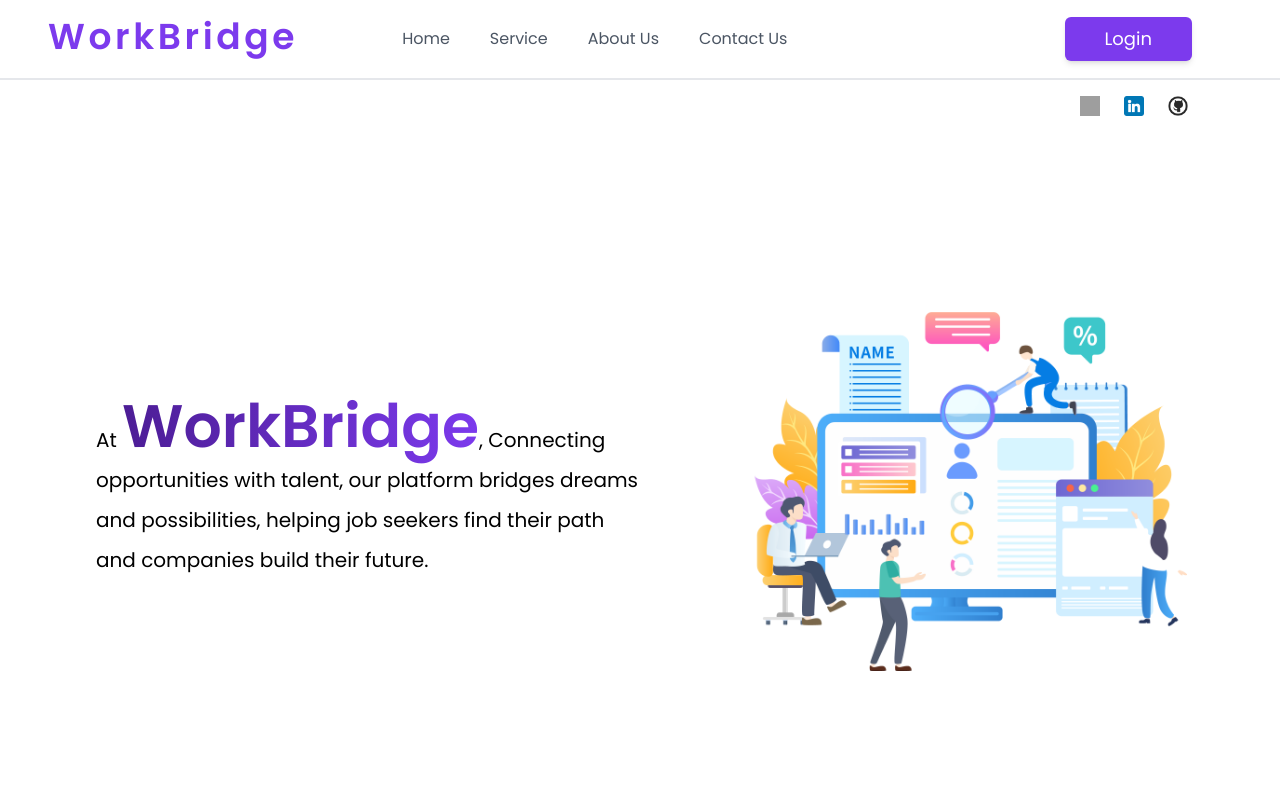
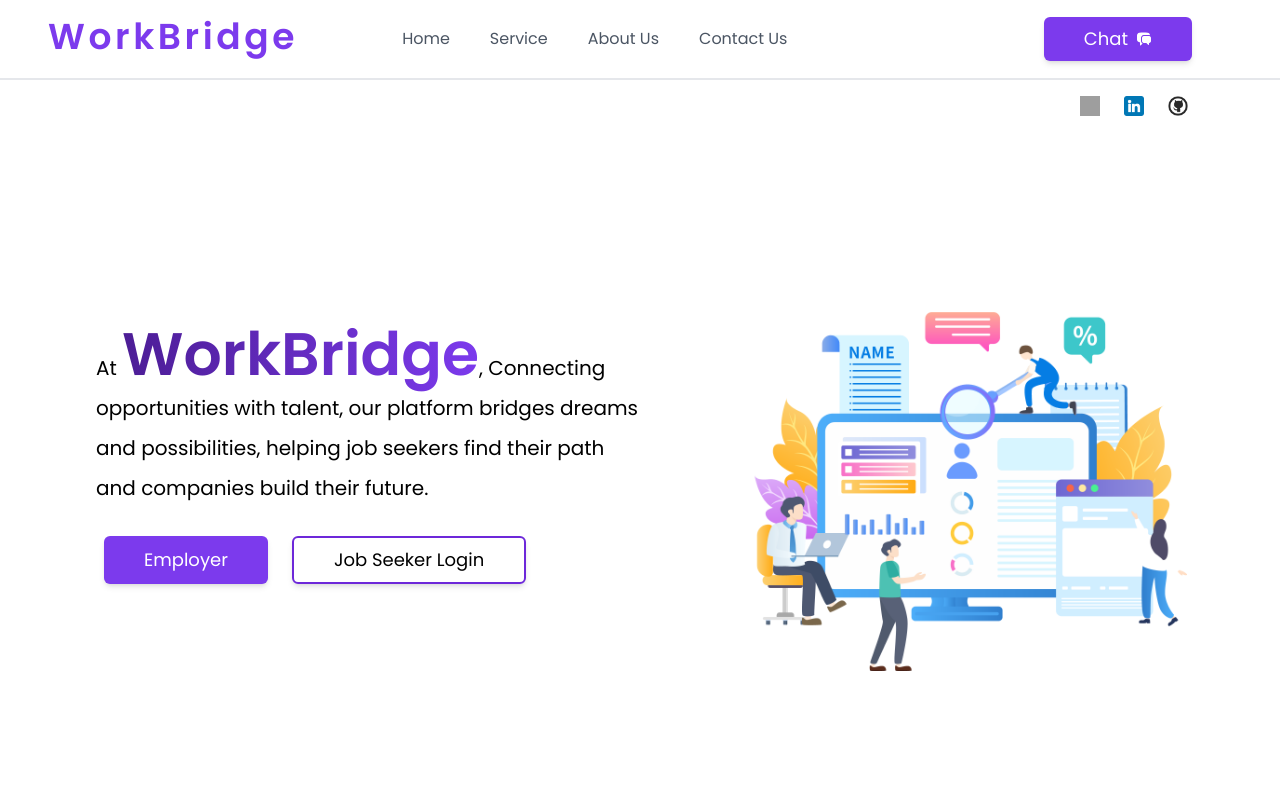
Before and after one commit to MidhunPM6/WorkBridge_Job_Portal-front-end, a React (Create React App) app: page / in a window 1280 px wide. Shown: the top 800 px of the page. Built offline with nearby package versions, Linux system fonts and the light colour scheme; grey boxes are pictures that could not be loaded.

Commit message:
Changes made in UI

```diff
--- a/src/Components/Authentication/Login.jsx
+++ b/src/Components/Authentication/Login.jsx
@@ -11,6 +11,7 @@
 
 const [error,setError]=useState('')
 
+  // Login form data
  const[loginForm,SetLoginForm]=useState({
   email:"",
   password:"",
@@ -23,7 +24,7 @@
  }
 
 
-
+  //Handler of validation
   const handleValidation=(e)=>{
     e.preventDefault();
     const errors=LoginValidation(loginForm)
@@ -33,6 +34,7 @@
 
   }
 
+  //Handler of login through axios
   const handlelogin = async (e) => {
     e.preventDefault();
     if (!handleValidation(e)) return
--- a/src/Components/Main-Page/HomeMain.jsx
+++ b/src/Components/Main-Page/HomeMain.jsx
@@ -1,17 +1,26 @@
 import React from 'react'
 import Heroimg from '../../assets/Hero-img.png'
+import { useNavigate } from 'react-router-dom'
+
 
 
 
 
 const HomeMain = () => {
+  const navigate=useNavigate()
   return (
     <>
-    <div className='flex flex-col lg:flex-row items-center lg:justify-between lg:h-[85vh]'>
-  <div className='flex flex-col mx-6 lg:mx-24 lg:w-[70vh] h-auto lg:h-96 space-y-2 font-poppins mt-20 lg:mt-20'>
-    <p className='text-lg lg:text-[20px] leading-loose mt-10 lg:mt-20'>
+    <div className='flex flex-col lg:flex-row items-center lg:justify-between lg:h-[85vh] ' id='home'>
+  <div className='flex flex-col mx-6 lg:mx-24 lg:w-[70vh] h-auto lg:h-96 space-y-2 font-poppins mt-20 lg:mt-15'>
+    <p className='text-lg lg:text-[20px] leading-loose mt-10 lg:mt-2'>
       At <span className='text-4xl lg:text-6xl font-semibold bg-gradient-to-r from-violet-900 to-violet-600 bg-clip-text text-transparent'>WorkBridge</span>, Connecting opportunities with talent, our platform bridges dreams and possibilities, helping job seekers find their path and companies build their future.
     </p>
+    <div className='lg:flex lg:flex-row flex flex-col lg:pt-5 pt-2  '>
+    <button className='text-lg lg:p-2 p-4 lg:mr-6 lg:ml-2  bg-violet-600 lg:py-2 lg:px-10 text-white rounded-md shadow-md hover:bg-violet-700 '>Employer</button>
+    <button onClick={()=>navigate('/login')} className='text-lg lg:p-2 p-4 lg:py-2 lg:px-10  lg:mt-0 mt-2 border-2 border-violet-700 rounded-md shadow-md hover:bg-gray-100'>Job Seeker Login</button>
+    </div>
+
+
   </div>
   <div className='flex mt-10 lg:mt-12 lg:mr-20'>
     <img src={Heroimg} alt="" className='w-[80vw] lg:w-[60vh]' />
--- a/src/Components/Main-Page/NavBar.js
+++ /dev/null
@@ -1,58 +0,0 @@
-import React from "react";
-import { useNavigate } from "react-router-dom";
-
-import { NavHashLink } from 'react-router-hash-link';
-
-
-const NavBar = () => {
-  const navigate = useNavigate()
-
-
-
-
-  return (
-    <>
-      <div className="flex flex-col lg:flex-row justify-between items-center p-6 border-b-2 border-gray-200 h-auto lg:h-20">
-  <div className="flex flex-col lg:flex-row items-center w-full lg:w-auto">
-    <h1 className="text-3xl lg:text-4xl font-poppins font-semibold text-violet-600 m-6 mb-2 lg:mb-7 tracking-[.1em]">
-      WorkBridge
-    </h1>
-
-    <div className="hidden lg:flex space-x-10 ml-0 lg:ml-20 font-poppins mt-4 lg:mt-0 text-gray-600">
-      <button className="text-md hover:text-violet-600">Home</button>
-      <NavHashLink to="#service" className="text-md hover:text-violet-600 place-content-center" smooth>Service</NavHashLink>
-      <NavHashLink to="#about" className="text-md hover:text-violet-600 place-content-center" smooth>About Us</NavHashLink>
-      <NavHashLink to="#contact" className="text-md hover:text-violet-600 place-content-center" smooth>Contact Us</NavHashLink>
-
-    </div>
-  </div>
-
-  <div className="flex justify-between w-full lg:w-auto mt-4 lg:mt-0">
-    <div className="pr-0 lg:pr-16 font-poppins">
-      <button onClick={()=>navigate('/signup')} className="text-lg bg-violet-600 py-2 px-6 lg:px-10 text-white rounded-md shadow-md hover:bg-violet-700">
-        Login
-      </button>
-    </div>
-
-    <div className="lg:hidden flex items-center">
-      <button  className="text-violet-600 text-3xl focus:outline-none">
-        &#9776;
-      </button>
-    </div>
-  </div>
-
-
-  <div  className=" flex-col space-y-4 mt-6 lg:hidden hidden">
-    <button className="text-md hover:text-violet-600">Home</button>
-    <button className="text-md hover:text-violet-600">Services</button>
-    <button className="text-md hover:text-violet-600">About Us</button>
-    <button className="text-md hover:text-violet-600">Contact Us</button>
-
-  </div>
-</div>
-
-    </>
-  );
-};
-
-export default NavBar;
--- /dev/null
+++ b/src/Components/Main-Page/NavBar.jsx
@@ -0,0 +1,70 @@
+import React, { useState } from "react";
+import { useNavigate } from "react-router-dom";
+import { NavHashLink } from 'react-router-hash-link';
+
+
+const NavBar = () => {
+  const navigate = useNavigate()
+  const [isMenuOpen, setIsMenuOpen] = useState(false);
+
+  const toggleMenu = () => {
+    setIsMenuOpen(!isMenuOpen);
+  }
+
+
+
+  return (
+    <>
+      <div className="flex flex-col lg:flex-row justify-between items-center p-6 border-b-2 border-gray-200 h-auto lg:h-20 lg:sticky top-0 z-50 bg-white ">
+  <div className="flex flex-col lg:flex-row items-center w-full lg:w-auto">
+    <h1 className="text-3xl lg:text-4xl font-poppins font-semibold text-violet-600 m-6 mb-2 lg:mb-7 tracking-[.1em]">
+      WorkBridge
+    </h1>
+
+    <div className="hidden lg:flex space-x-10 ml-0 lg:ml-20 font-poppins mt-4 lg:mt-0 text-gray-600">
+      <button className="text-md hover:text-violet-600">Home</button>
+      <NavHashLink to="#service" className="text-md hover:text-violet-600 place-content-center" smooth>Service</NavHashLink>
+      <NavHashLink to="#about" className="text-md hover:text-violet-600 place-content-center" smooth>About Us</NavHashLink>
+      <NavHashLink to="#contact" className="text-md hover:text-violet-600 place-content-center" smooth>Contact Us</NavHashLink>
+
+    </div>
+  </div>
+
+  <div className="flex justify-between w-full lg:w-auto mt-4 lg:mt-0">
+    <div className="pr-0 lg:pr-16 font-poppins ">
+      <button  className="text-lg lg:p-2 p-4 bg-violet-600 py-2 lg:px-10 text-white rounded-md shadow-md hover:bg-violet-700 flex items-center " >
+      Chat
+      <svg xmlns="http://www.w3.org/2000/svg" viewBox="0 0 24 24" fill="currentColor" className="size-4 ml-2">
+  <path d="M4.913 2.658c2.075-.27 4.19-.408 6.337-.408 2.147 0 4.262.139 6.337.408 1.922.25 3.291 1.861 3.405 3.727a4.403 4.403 0 0 0-1.032-.211 50.89 50.89 0 0 0-8.42 0c-2.358.196-4.04 2.19-4.04 4.434v4.286a4.47 4.47 0 0 0 2.433 3.984L7.28 21.53A.75.75 0 0 1 6 21v-4.03a48.527 48.527 0 0 1-1.087-.128C2.905 16.58 1.5 14.833 1.5 12.862V6.638c0-1.97 1.405-3.718 3.413-3.979Z" />
+  <path d="M15.75 7.5c-1.376 0-2.739.057-4.086.169C10.124 7.797 9 9.103 9 10.609v4.285c0 1.507 1.128 2.814 2.67 2.94 1.243.102 2.5.157 3.768.165l2.782 2.781a.75.75 0 0 0 1.28-.53v-2.39l.33-.026c1.542-.125 2.67-1.433 2.67-2.94v-4.286c0-1.505-1.125-2.811-2.664-2.94A49.392 49.392 0 0 0 15.75 7.5Z" />
+</svg>
+
+      </button>
+    </div>
+
+    <div className="lg:hidden flex items-center">
+      <button  onClick={toggleMenu} className="text-violet-600 text-3xl focus:outline-none">
+        &#9776;
+      </button>
+    </div>
+  </div>
+
+
+  <div
+          className={`flex-col space-y-4 mt-6 lg:hidden ${
+            isMenuOpen ? "flex" : "hidden"
+          }`}
+        >
+          <NavHashLink to="#home" className="text-md hover:text-violet-600 place-content-center" smooth>Home</NavHashLink>
+      <NavHashLink to="#service" className="text-md hover:text-violet-600 place-content-center" smooth>Service</NavHashLink>
+      <NavHashLink to="#about" className="text-md hover:text-violet-600 place-content-center" smooth>About Us</NavHashLink>
+      <NavHashLink to="#contact" className="text-md hover:text-violet-600 place-content-center" smooth>Contact Us</NavHashLink>
+
+        </div>
+</div>
+
+    </>
+  );
+};
+
+export default NavBar;
```
